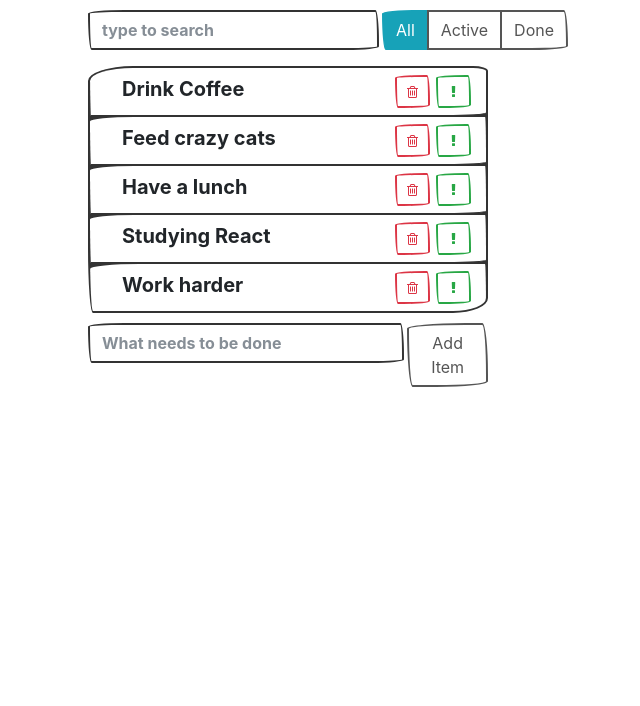
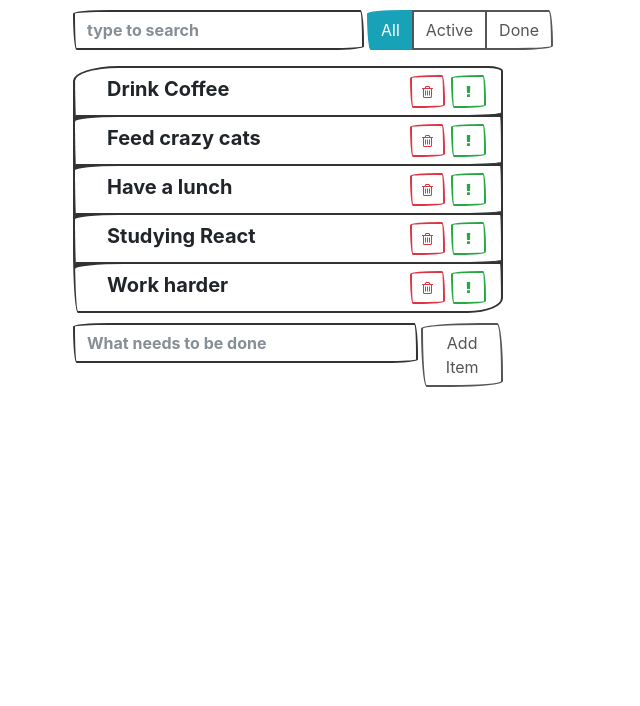
Before and after one commit to Xoxxloma/toDo, a React app: page / in a window 1280 px wide. Shown: the part 94-800 px from the top of the page, without its empty margins (352-992 px from the left). Built offline with nearby package versions, Linux system fonts and the light colour scheme; a web font is replaced by a local one.

Commit message:
Update app.css

```diff
--- a/src/components/app/app.css
+++ b/src/components/app/app.css
@@ -1,6 +1,6 @@
 .todo-app {
     margin: 2rem auto 0 auto;
-    max-width: 400px;
+    max-width: 430px;
 }
 
 .top-panel {
```
